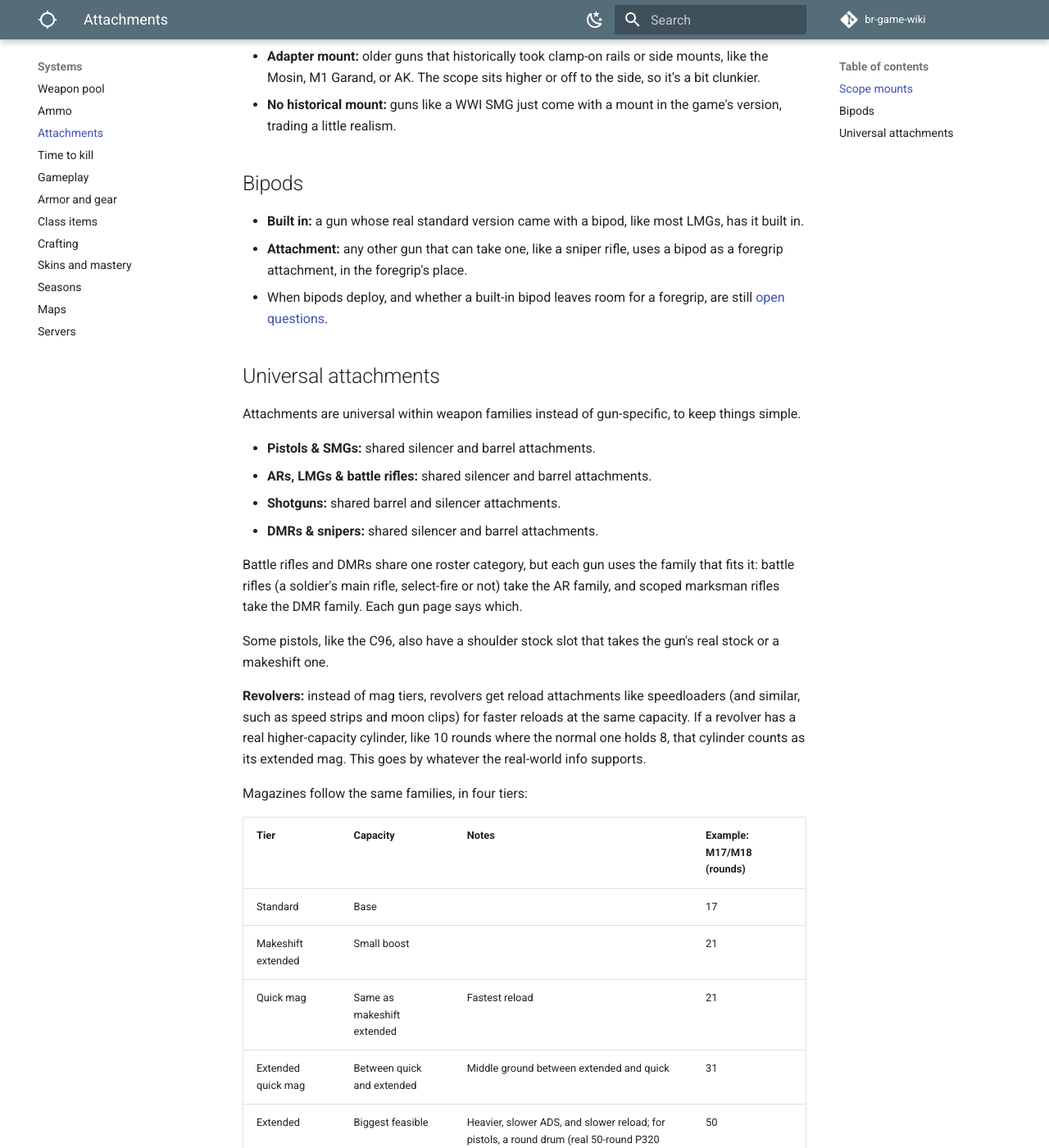
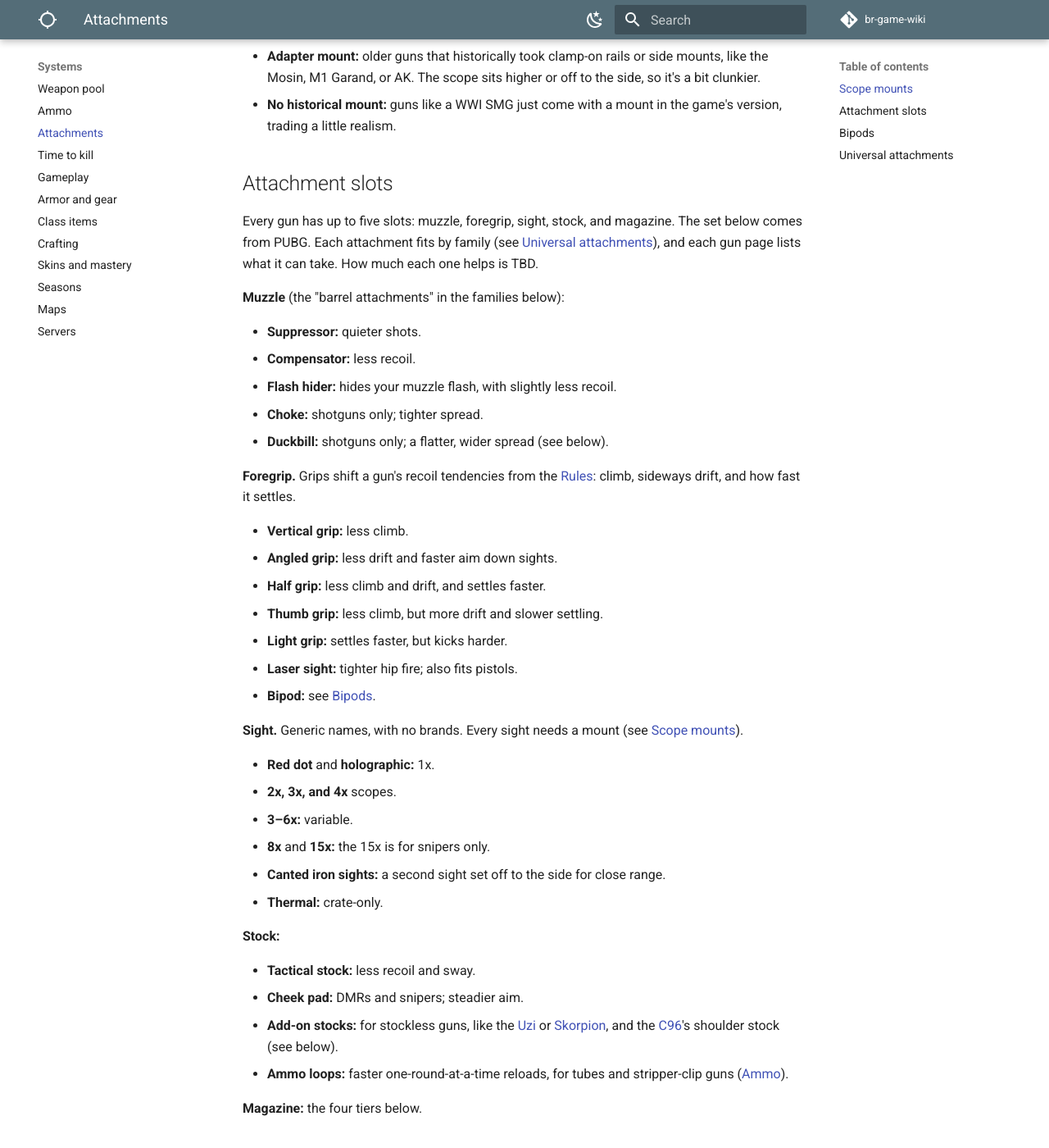
Before and after one commit to DerrickSpartan1/br-game-wiki, an MkDocs documentation site: the page built from docs/systems/attachments.md, in a window 1280 px wide and 1400 px high, scrolled down 389 px. Shown: the whole window at 82% size. Built offline with MkDocs 1.6.1 and Material for MkDocs 9.7.7, drawn with Linux system fonts in a browser that asks for light colours; comment, search, counter and statistics services are not loaded.

Commit message:
Add PUBG's attachment set, slot by slot
Co-Authored-By: Claude Opus 5.5 <noreply@anthropic.com>
Claude-Session: https://claude.ai/code/session_01LAp2s4euUjj6HZthupXLj4

```diff
--- a/docs/systems/attachments.md
+++ b/docs/systems/attachments.md
@@ -9,6 +9,46 @@ Mounts never depend on crafting.
 - **Native rail:** modern guns; any scope fits normally.
 - **Adapter mount:** older guns that historically took clamp-on rails or side mounts, like the Mosin, M1 Garand, or AK. The scope sits higher or off to the side, so it's a bit clunkier.
 - **No historical mount:** guns like a WWI SMG just come with a mount in the game's version, trading a little realism.
+
+## Attachment slots
+
+Every gun has up to five slots: muzzle, foregrip, sight, stock, and magazine. The set below comes from PUBG. Each attachment fits by family (see [Universal attachments](#universal-attachments)), and each gun page lists what it can take. How much each one helps is TBD.
+
+**Muzzle** (the "barrel attachments" in the families below):
+
+- **Suppressor:** quieter shots.
+- **Compensator:** less recoil.
+- **Flash hider:** hides your muzzle flash, with slightly less recoil.
+- **Choke:** shotguns only; tighter spread.
+- **Duckbill:** shotguns only; a flatter, wider spread (see below).
+
+**Foregrip.** Grips shift a gun's recoil tendencies from the [Rules](../rules.md#random-recoil): climb, sideways drift, and how fast it settles.
+
+- **Vertical grip:** less climb.
+- **Angled grip:** less drift and faster aim down sights.
+- **Half grip:** less climb and drift, and settles faster.
+- **Thumb grip:** less climb, but more drift and slower settling.
+- **Light grip:** settles faster, but kicks harder.
+- **Laser sight:** tighter hip fire; also fits pistols.
+- **Bipod:** see [Bipods](#bipods).
+
+**Sight.** Generic names, with no brands. Every sight needs a mount (see [Scope mounts](#scope-mounts)).
+
+- **Red dot** and **holographic:** 1x.
+- **2x, 3x, and 4x** scopes.
+- **3–6x:** variable.
+- **8x** and **15x:** the 15x is for snipers only.
+- **Canted iron sights:** a second sight set off to the side for close range.
+- **Thermal:** crate-only.
+
+**Stock:**
+
+- **Tactical stock:** less recoil and sway.
+- **Cheek pad:** DMRs and snipers; steadier aim.
+- **Add-on stocks:** for stockless guns, like the [Uzi](../weapons/smgs/uzi.md) or [Skorpion](../weapons/pistols/skorpion-vz61.md), and the [C96](../weapons/pistols/c96.md)'s shoulder stock (see below).
+- **Ammo loops:** faster one-round-at-a-time reloads, for tubes and stripper-clip guns ([Ammo](ammo.md#how-ammo-and-reloading-work)).
+
+**Magazine:** the four tiers below.
 
 ## Bipods
 
```
Also changed, not shown: docs/planning/changelog.md (+1 -0 lines), docs/planning/decisions.md (+1 -0 lines), docs/planning/open-questions.md (+2 -0 lines).
